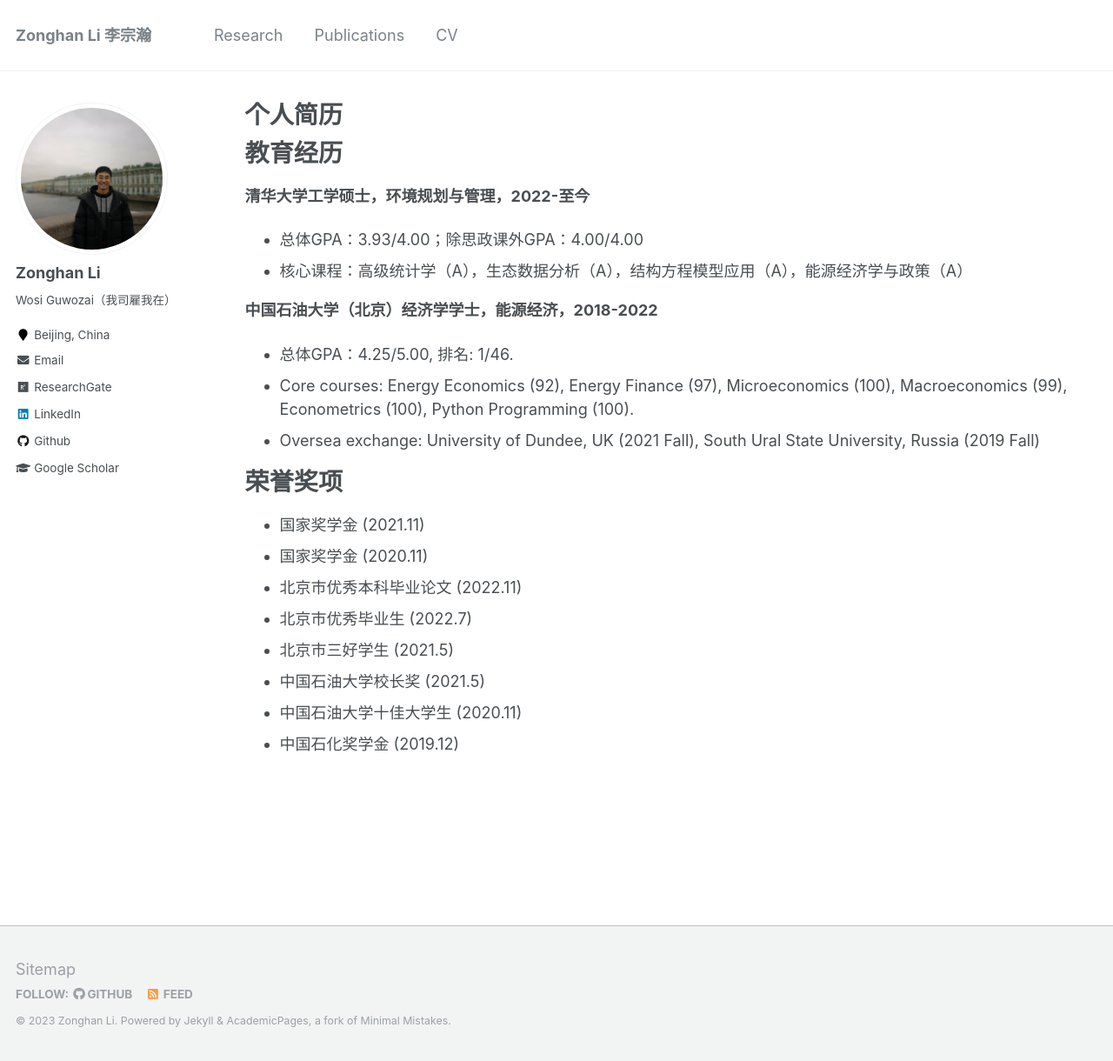
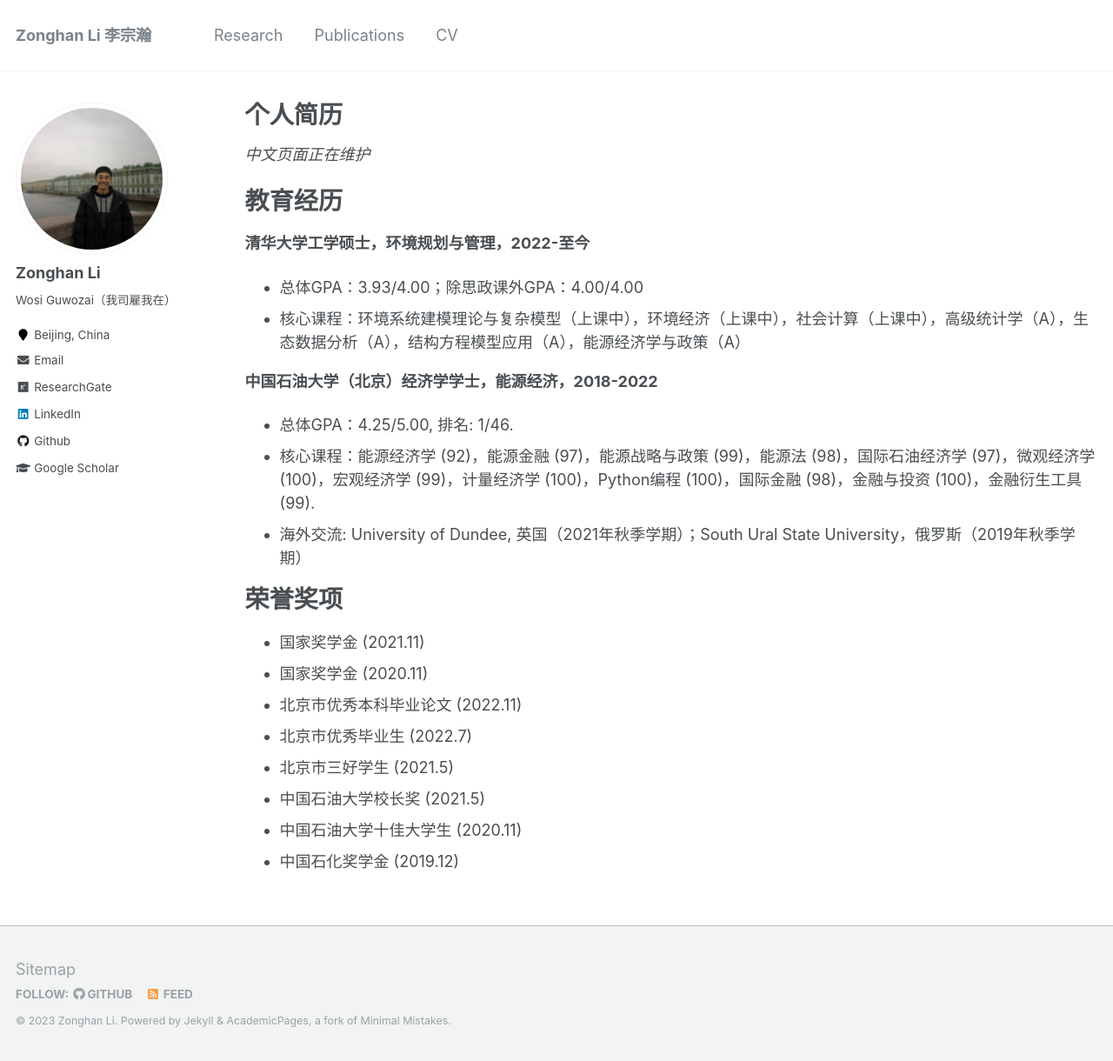
Before and after one commit to lzh3278/lzh.github.io, a Jekyll site: the page built from _pages/cv-chn.md, in a window 1280 px wide and 1220 px high. Shown: the whole window at 87% size. Built offline with Jekyll 4.4.1, drawn with Linux system fonts in a browser that asks for light colours.

Commit message:
Update cv-chn.md

```diff
--- a/_pages/cv-chn.md
+++ b/_pages/cv-chn.md
@@ -8,17 +8,18 @@ redirect_from:
 ---
 
 {% include base_path %}
+*中文页面正在维护*
 
 教育经历
 ======
 **清华大学工学硕士，环境规划与管理，2022-至今**
 * 总体GPA：3.93/4.00；除思政课外GPA：4.00/4.00
-* 核心课程：高级统计学（A），生态数据分析（A），结构方程模型应用（A），能源经济学与政策（A）
+* 核心课程：环境系统建模理论与复杂模型（上课中），环境经济（上课中），社会计算（上课中），高级统计学（A），生态数据分析（A），结构方程模型应用（A），能源经济学与政策（A）
 
 **中国石油大学（北京）经济学学士，能源经济，2018-2022**
 * 总体GPA：4.25/5.00, 排名: 1/46.
-* Core courses: Energy Economics (92), Energy Finance (97), Microeconomics (100), Macroeconomics (99), Econometrics (100), Python Programming (100).
-* Oversea exchange: University of Dundee, UK (2021 Fall), South Ural State University, Russia (2019 Fall)
+* 核心课程：能源经济学 (92)，能源金融 (97)，能源战略与政策 (99)，能源法 (98)，国际石油经济学 (97)，微观经济学 (100)，宏观经济学 (99)，计量经济学 (100)，Python编程 (100)，国际金融 (98)，金融与投资 (100)，金融衍生工具 (99).
+* 海外交流: University of Dundee, 英国（2021年秋季学期）；South Ural State University，俄罗斯（2019年秋季学期）
 
 
 荣誉奖项
```
